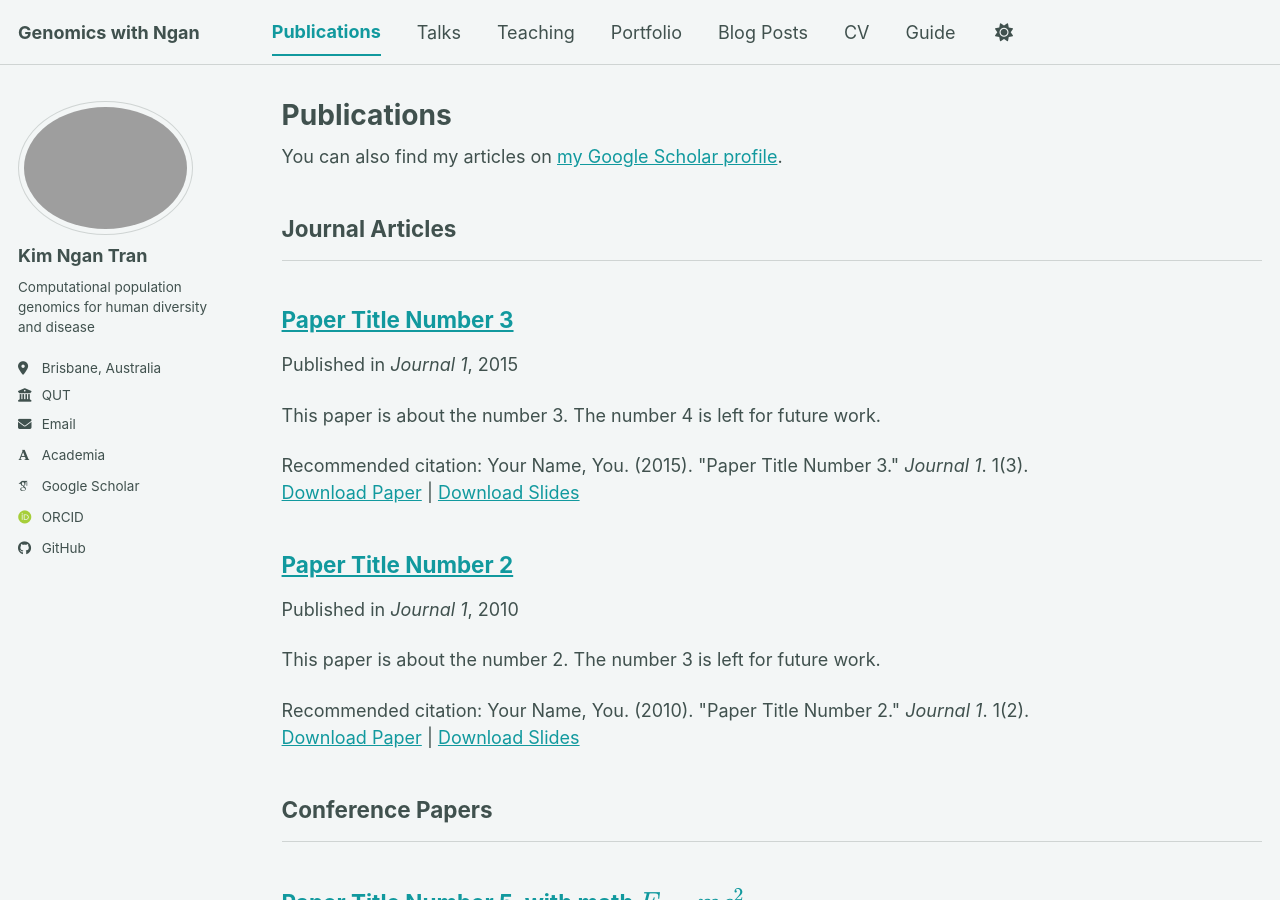
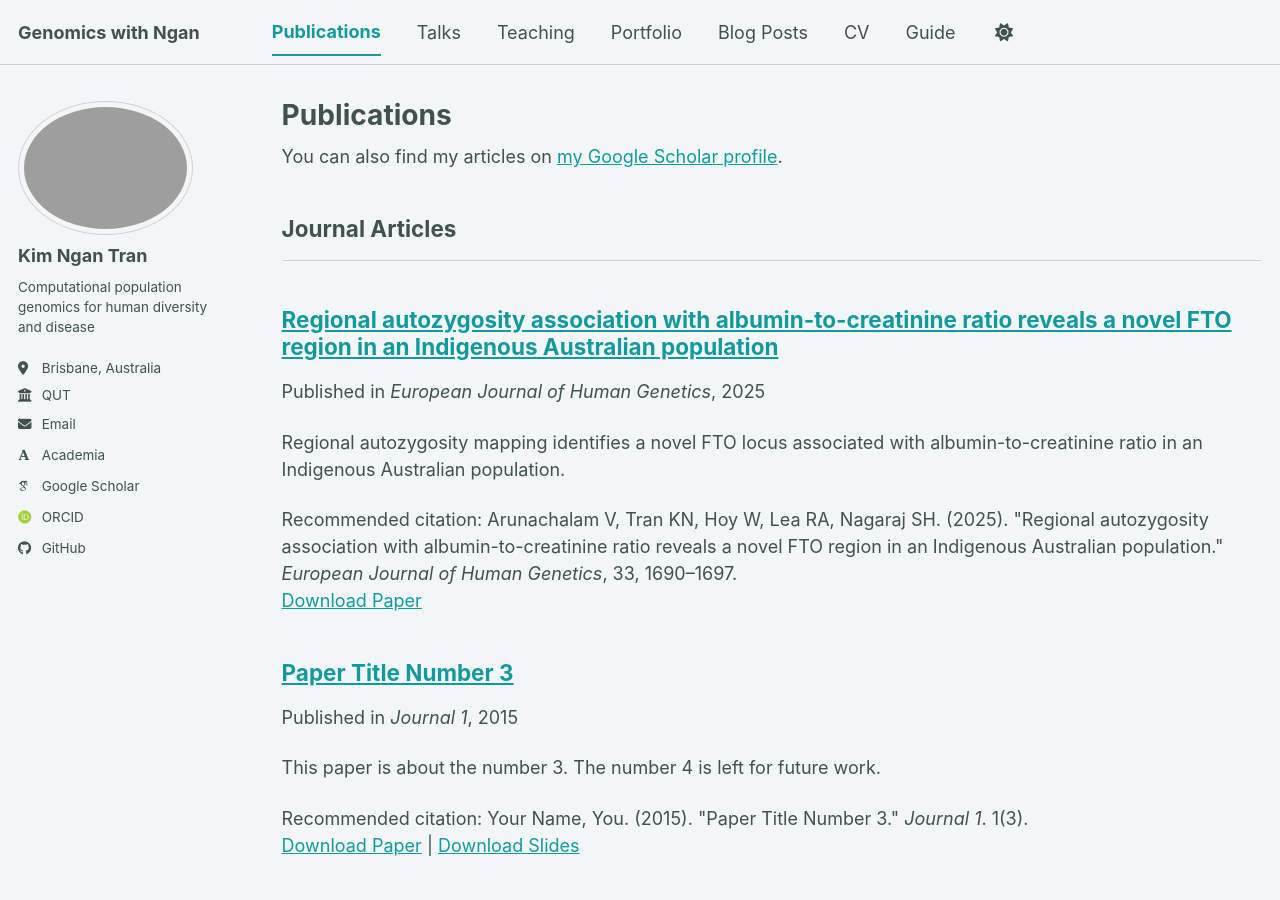
Before and after one commit to tkn132/tkn132.github.io, a Jekyll site: the page built from _pages/publications.html, in a window 1280 px wide and 900 px high. Built offline with Jekyll 4.4.1, drawn with Linux system fonts in a browser that asks for light colours; some web fonts are replaced; a script bundle is joined from its source files by our own code; library files that are not in the unit come from our copies; a file with an impossible date is left out.

Commit message:
Update 2025-Regional autozygosity association.md

```diff
--- a/_publications/2025-Regional autozygosity association.md
+++ b/_publications/2025-Regional autozygosity association.md
@@ -2,13 +2,11 @@
 title: "Regional autozygosity association with albumin-to-creatinine ratio reveals a novel FTO region in an Indigenous Australian population"
 collection: publications
 category: manuscripts
-permalink: Regional autozygosity association with albumin-to-creatinine ratio reveals a novel FTO region in an Indigenous Australian population
-excerpt: #'This paper is about the number 1. The number 2 is left for future work.'
-date: 2025
-venue: 'European Journal of Human Genetics'
-slidesurl: #'https://academicpages.github.io/files/slides1.pdf'
-paperurl: 'https://www.nature.com/articles/s41431-025-01799-9.pdf'
-bibtexurl: #'https://academicpages.github.io/files/bibtex1.bib'
-citation: 'Vignesh Arunachalam; Kim N. Tran; Wendy Hoy; Rodney A. Lea; Shivashankar H. Nagaraj. (2025). &quot;Regional autozygosity association with albumin-to-creatinine ratio reveals a novel FTO region in an Indigenous Australian population.&quot; <i>European Journal of Human Genetics</i>. 33(1690–1697).'
+permalink: /publication/2009-10-01-fto-autozygosity
+excerpt: "Regional autozygosity mapping identifies a novel FTO locus associated with albumin-to-creatinine ratio in an Indigenous Australian population."
+date: 2025-01-01
+venue: "European Journal of Human Genetics"
+paperurl: https://www.nature.com/articles/s41431-025-01799-9
+citation: "Arunachalam V, Tran KN, Hoy W, Lea RA, Nagaraj SH. (2025). &quot;Regional autozygosity association with albumin-to-creatinine ratio reveals a novel FTO region in an Indigenous Australian population.&quot; <i>European Journal of Human Genetics</i>, 33, 1690–1697."
 ---
 The contents above will be part of a list of publications, if the user clicks the link for the publication than the contents of section will be rendered as a full page, allowing you to provide more information about the paper for the reader. When publications are displayed as a single page, the contents of the above "citation" field will automatically be included below this section in a smaller font.
```
